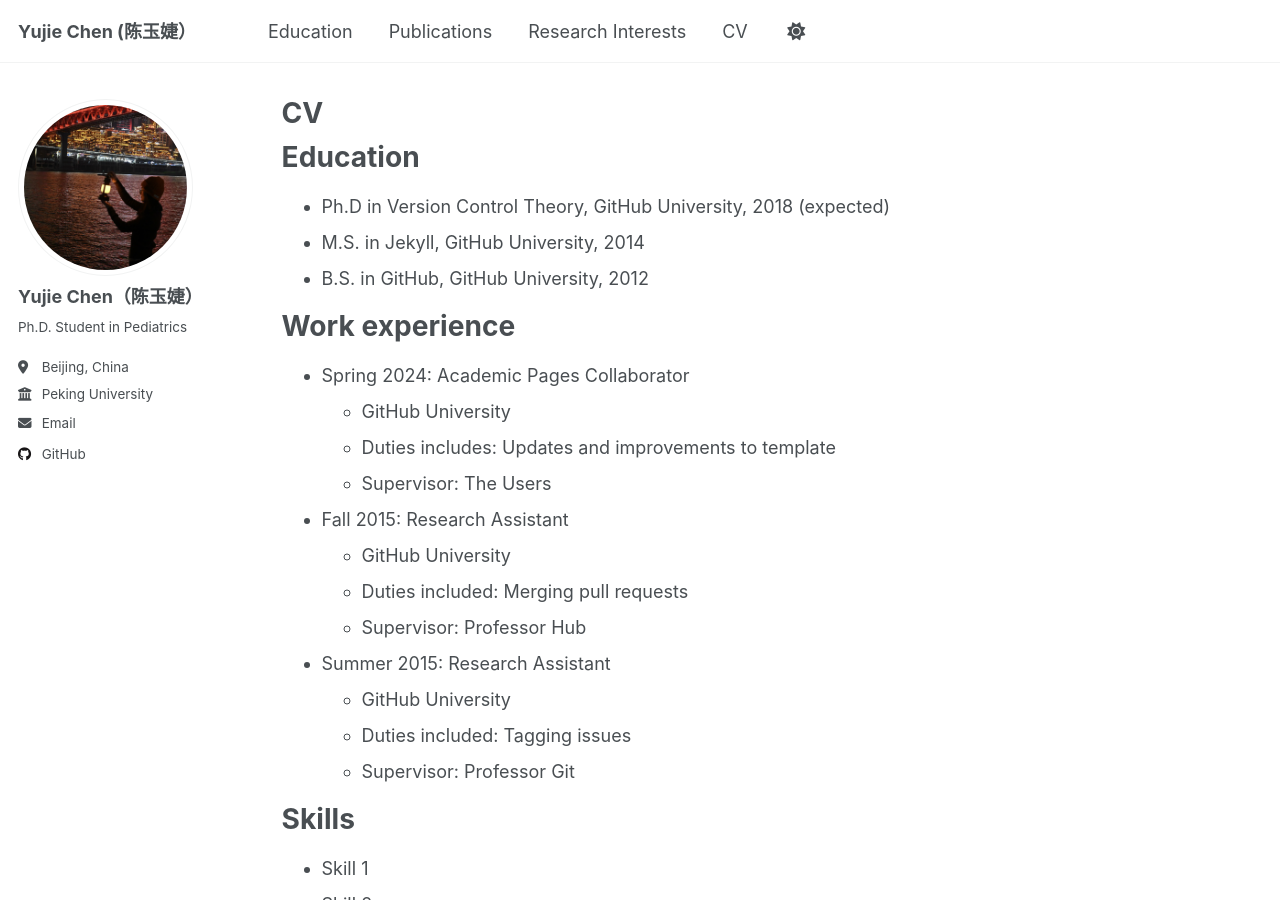
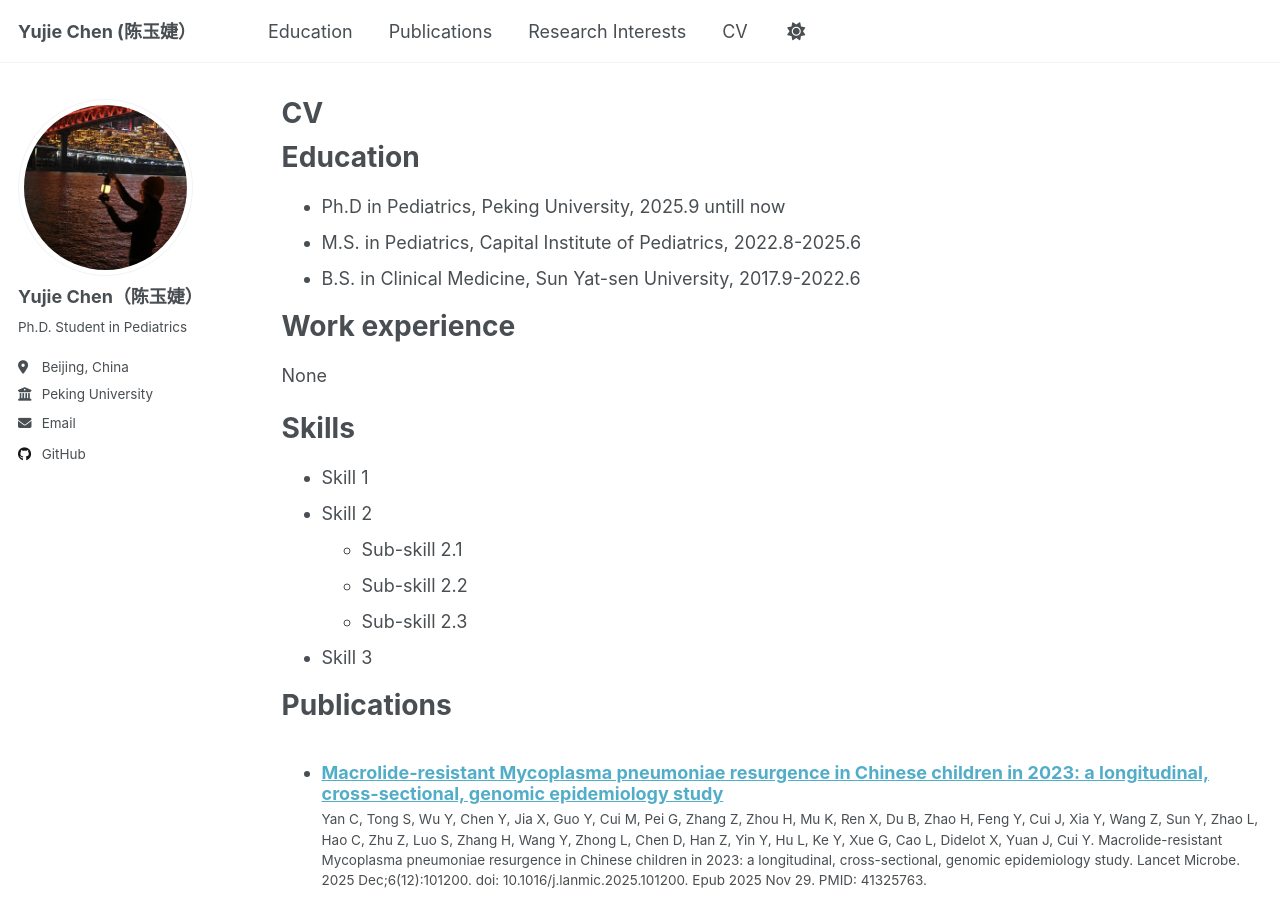
Before and after one commit to yujie7799/yujie7799.github.io, a Jekyll site: the page built from _pages/cv.md, in a window 1280 px wide and 900 px high. Built offline with Jekyll 4.4.1, drawn with Linux system fonts in a browser that asks for light colours; a script that is not in the unit is left out.

Commit message:
Update cv.md

```diff
--- a/_pages/cv.md
+++ b/_pages/cv.md
@@ -11,26 +11,13 @@ redirect_from:
 
 Education
 ======
-* Ph.D in Version Control Theory, GitHub University, 2018 (expected)
-* M.S. in Jekyll, GitHub University, 2014
-* B.S. in GitHub, GitHub University, 2012
+* Ph.D in Pediatrics, Peking University, 2025.9 untill now
+* M.S. in Pediatrics, Capital Institute of Pediatrics, 2022.8-2025.6
+* B.S. in Clinical Medicine, Sun Yat-sen University, 2017.9-2022.6
 
 Work experience
 ======
-* Spring 2024: Academic Pages Collaborator
-  * GitHub University
-  * Duties includes: Updates and improvements to template
-  * Supervisor: The Users
-
-* Fall 2015: Research Assistant
-  * GitHub University
-  * Duties included: Merging pull requests
-  * Supervisor: Professor Hub
-
-* Summer 2015: Research Assistant
-  * GitHub University
-  * Duties included: Tagging issues
-  * Supervisor: Professor Git
+None
 
 Skills
 ======
```
